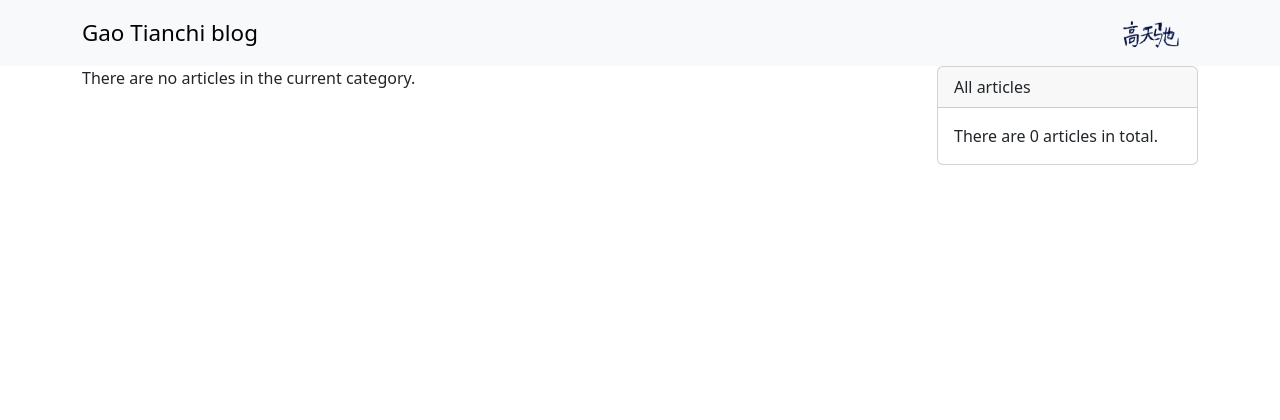
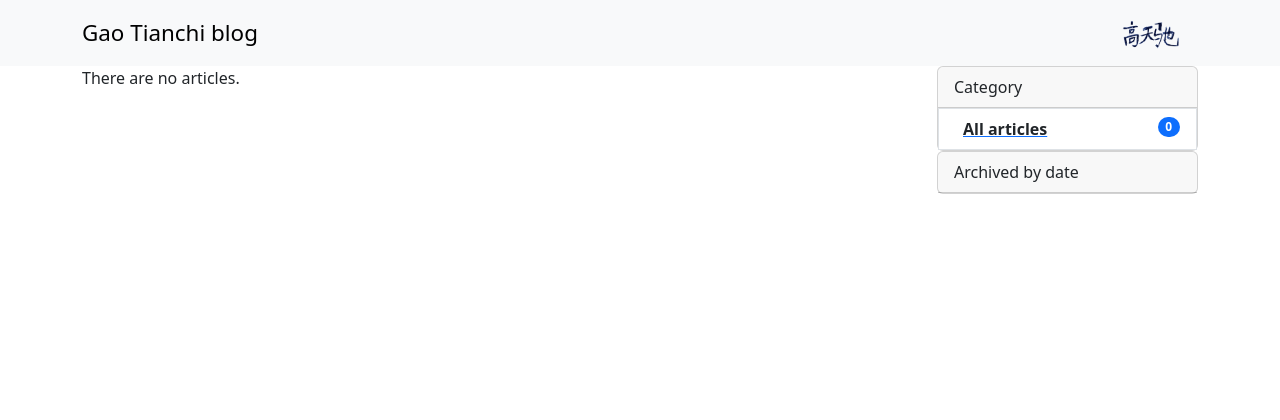
Before and after one commit to gaotianchi/myblog, a Flask app: page /archive/post in a window 1280 px wide. Shown: the top 420 px of the page. Run offline with Flask 3, Linux system fonts and the light colour scheme; parts of the project's set-up code (start-up, migrations or seed data) failed here and were passed over; some libraries are stand-ins or nearby versions.

Commit message:
Added component: Archive articles by date.

```diff
--- a/myblog/__init__.py
+++ b/myblog/__init__.py
@@ -3,8 +3,11 @@
 Author: Gao Tianchi
 """
 
+import datetime
 import re
+from collections import defaultdict
 
+from dateutil.relativedelta import relativedelta
 from flask import Flask
 
 from myblog.definition import Owner
@@ -37,15 +40,34 @@
 
     @app.context_processor
     def make_global_template_variable():
-        return dict(owner=Owner())
+        return dict(owner=Owner(), postdb=Post, categorydb=Category)
 
     @app.context_processor
     def make_global_template_functions():
         def title_to_url(title: str) -> str:
-            url_title = title.lower().replace(" ", "-")
+            url_title = title.replace(" ", "-")
             url_title = re.sub(r"[^a-zA-Z0-9\-]", "", url_title)
             return url_title
 
-        return {"title_to_url": title_to_url}
+        def archive_post_by_date(posts: list[Post]) -> dict:
+            archive = defaultdict(dict)
+            month_posts = defaultdict(list)
+
+            for post in posts:
+                year = post.created.year
+                month = post.created.month
+
+                if post not in month_posts[month]:
+                    month_posts[month].append(post)
+                    archive.update({year: month_posts})
+
+            return archive
+
+        return dict(
+            title_to_url=title_to_url,
+            archive_post_by_date=archive_post_by_date,
+            datetime=datetime,
+            relativedelta=relativedelta,
+        )
 
     return app
--- a/myblog/controller/visitor.py
+++ b/myblog/controller/visitor.py
@@ -3,7 +3,10 @@
 Author: Gao Tianchi
 """
 
+import logging
 import re
+from collections import defaultdict
+from datetime import datetime, timedelta
 
 from flask import Blueprint, abort, render_template, request
 from sqlalchemy import and_
@@ -14,11 +17,13 @@
 
 visitor = Blueprint("visitor", __name__)
 
+logger = logging.getLogger("controller.visitor")
+
 
 def get_post_from_url_title(url_title: str):
     url_title = re.sub(r"[^a-zA-Z0-9\-]", "", url_title)
     search_terms = url_title.split("-")
-    conditions = [postdb.title.ilike(f"%{term}%") for term in search_terms]
+    conditions = [postdb.title.like(f"%{term}%") for term in search_terms]
     posts = postdb.query.filter(and_(*conditions)).all()
 
     if len(posts) > 1 or len(posts) == 0:
@@ -26,7 +31,7 @@
 
     post_title_words = re.sub(r"[^a-zA-Z0-9]", "", posts[0].title)
     url_words = re.sub(r"[^a-zA-Z0-9]", "", url_title)
-    if not url_words == post_title_words.lower():
+    if not url_words == post_title_words:
         return None
 
     return posts[0]
@@ -43,8 +48,14 @@
 
 @visitor.route("/archive/post", methods=["GET"])
 def archive_post():
+    posts_query = postdb.query
+
     category_name: str = request.args.get("category")
     sort_by: str = request.args.get("sort_by", "newest")
+
+    from_date: str = request.args.get("from")
+    to_date: str = request.args.get("to")
+    t = timedelta()
 
     match sort_by:
         case "oldest":
@@ -52,11 +63,33 @@
         case _:
             sort_method = postdb.modified.desc()
 
-    category = None
-    posts = postdb.query.order_by(sort_method).all()
+    posts_query = posts_query.order_by(sort_method)
 
     if category_name:
-        category = categorydb.query.filter_by(title=category_name).first_or_404()
-        posts = postdb.query.with_parent(category).order_by(sort_method).all()
+        category_name = re.sub("-", " ", category_name)
+        category = categorydb.query.filter_by(title=category_name).first()
+        if category:
+            posts_query = posts_query.with_parent(category)
+        else:
+            return abort(400)
 
-    return render_template("archive-post.html", posts=posts, category=category)
+    date_pattern = re.compile(r"\d{4}-\d{2}-\d{2}")
+    if from_date:
+        m_1 = re.match(date_pattern, from_date)
+        if m_1:
+            f_date = datetime.fromisoformat(m_1.group(0))
+            posts_query = posts_query.filter(postdb.created >= f_date)
+        else:
+            abort(400)
+
+    if to_date:
+        m_2 = re.match(date_pattern, to_date)
+        if m_2:
+            t_date = datetime.fromisoformat(m_2.group(0))
+            posts_query = posts_query.filter(postdb.created < t_date)
+        else:
+            abort(400)
+
+    posts = posts_query.all()
+
+    return render_template("archive-post.html", posts=posts)
--- a/myblog/view/templates/archive-post.html
+++ b/myblog/view/templates/archive-post.html
@@ -1,7 +1,7 @@
 {% extends "base.html" %}
 
 {% block title %}
-{{ category.title }}
+Archive articles
 {% endblock title %}
 
 
@@ -21,28 +21,71 @@
             {% endfor %}
         </div>
         {% else %}
-        <p>There are no articles in the current category.</p>
+        <p>There are no articles.</p>
         {% endif %}
     </div>
     <div class="col-3">
 
         <div class="card" id="archive-metadata">
             <div class="card-header">
-                {% if category %}
-                About category {{ category.title }}
-                {% else %}
-                All articles
-                {% endif %}
+                Category
             </div>
-            <div class="card-body">
-                <p class="card-text">
-                    {% if category %}
-                    There are {{ posts|length }} articles in total under category {{ category.title }}.
-                    {% else %}
-                    There are {{ posts|length }} articles in total.
-                    {% endif %}
-                </p>
+            <ul class="list-group list-group-flush">
+                <a href="{{ url_for('visitor.archive_post') }}">
+                    <li class="list-group-item d-flex justify-content-between align-items-start">
+                        <div class="ms-2 me-auto">
+                            <div class="fw-bold">All articles</div>
+                        </div>
+                        <span class="badge bg-primary rounded-pill">{{ postdb.query.all()|length }}</span>
+                    </li>
+                </a>
+                {% for category in categorydb.query.all() %}
+                <a href="{{ url_for('visitor.archive_post', category=title_to_url(category.title)) }}">
+                    <li class="list-group-item d-flex justify-content-between align-items-start">
+                        <div class="ms-2 me-auto">
+                            <div class="fw-bold">{{ category.title }}</div>
+                        </div>
+                        <span class="badge bg-primary rounded-pill">{{ category.posts|length }}</span>
+                    </li>
+                </a>
+                {% endfor %}
+            </ul>
+        </div>
+        <div class="card">
+            <div class="card-header">
+                Archived by date
             </div>
+            <ul class="list-group list-group-flush">
+                {% set posts_archived_by_date = archive_post_by_date(postdb.query.all()) %}
+                {% for year, month_items in posts_archived_by_date.items() %}
+                <li class="list-group-item">
+                    <button class="btn" type="button" data-bs-toggle="collapse" data-bs-target="#year{{ year }}">
+                        <div class="ms-2 me-auto">
+                            <div class="fw-bold">{{ year }}</div>
+                        </div>
+                    </button>
+                    <div class="collapse" id="year{{ year }}">
+                        <ul class="list-group">
+                            {% for month, posts in month_items.items() %}
+
+                            {% set form_date = datetime.datetime(year, month, 1) %}
+                            {% set to_date = datetime.datetime(year, month, 1) + relativedelta(months=1) %}
+
+                            <a
+                                href="{{ url_for('visitor.archive_post', from=form_date.strftime('%Y-%m-%d'), to=to_date.strftime('%Y-%m-%d'))}}">
+                                <li class="list-group-item d-flex justify-content-between align-items-start">
+                                    <div class="ms-2 me-auto">
+                                        <div class="fw-bold">{{ month }}</div>
+                                    </div>
+                                    <span class="badge bg-primary rounded-pill">{{ posts|length }}</span>
+                                </li>
+                            </a>
+                            {% endfor %}
+                        </ul>
+                    </div>
+                </li>
+                {% endfor %}
+            </ul>
         </div>
 
     </div>
```
